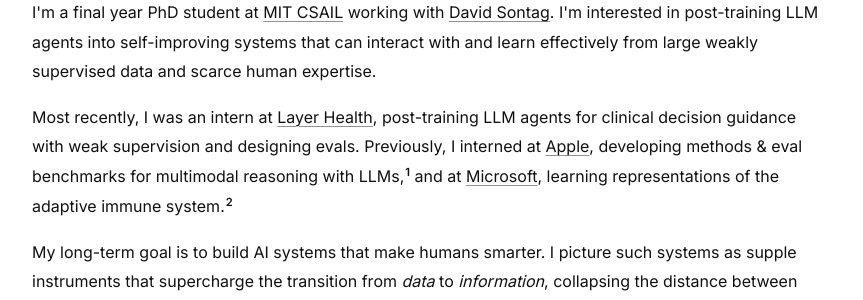
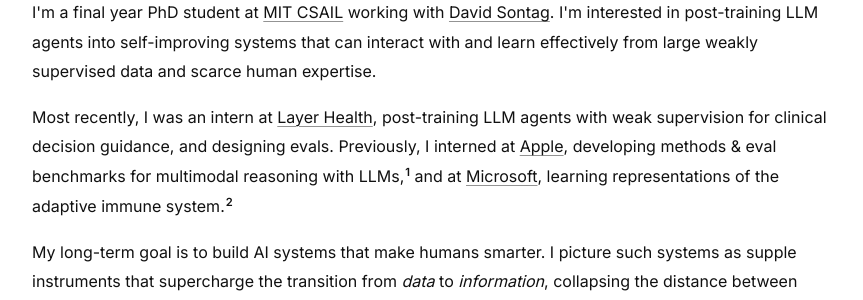
Before and after one commit to demireal/demireal.github.io, a Jekyll site: the page built from index.html, in a window 1280 px wide. Shown: the part 290-590 px from the top of the page, without its empty margins (208-1071 px from the left). Built offline with Jekyll 4.4.1, drawn with Linux system fonts in a browser that asks for light colours.

Commit message:
clarify weak supervision phrasing in Layer Health line
Co-authored-by: Cursor <cursoragent@cursor.com>

```diff
--- a/index.html
+++ b/index.html
@@ -36,7 +36,7 @@ title: ""
     I'm a final year PhD student at <a href="https://www.csail.mit.edu">MIT CSAIL</a> working with <a href="https://people.csail.mit.edu/dsontag/">David Sontag</a>. I'm interested in post-training LLM agents into self-improving systems that can interact with and learn effectively from large weakly supervised data and scarce human expertise.
   </p>
   <p>
-    Most recently, I was an intern at <a href="https://www.layerhealth.com">Layer Health</a>, post-training LLM agents for clinical decision guidance with weak supervision and designing evals. Previously, I interned at <a href="https://machinelearning.apple.com">Apple</a>, developing methods &amp; eval benchmarks for multimodal reasoning with LLMs,<a class="ri-ref" href="https://arxiv.org/pdf/2509.10729"><sup>1</sup></a> and at <a href="https://www.microsoft.com/en-us/research/">Microsoft</a>, learning representations of the adaptive immune system.<a class="ri-ref" href="https://openreview.net/pdf?id=oAukQalLzs"><sup>2</sup></a>
+    Most recently, I was an intern at <a href="https://www.layerhealth.com">Layer Health</a>, post-training LLM agents with weak supervision for clinical decision guidance, and designing evals. Previously, I interned at <a href="https://machinelearning.apple.com">Apple</a>, developing methods &amp; eval benchmarks for multimodal reasoning with LLMs,<a class="ri-ref" href="https://arxiv.org/pdf/2509.10729"><sup>1</sup></a> and at <a href="https://www.microsoft.com/en-us/research/">Microsoft</a>, learning representations of the adaptive immune system.<a class="ri-ref" href="https://openreview.net/pdf?id=oAukQalLzs"><sup>2</sup></a>
   </p>
   <p>
     My long-term goal is to build AI systems that make humans smarter. I picture such systems as supple instruments that supercharge the transition from <em>data</em> to <em>information</em>, collapsing the distance between questions and answers. I believe the biggest impact of AI will not be what it can do in our stead, but the pace at which it enables us to grasp the world and act upon it. From that acceleration, I think, will come the next great enlargement of human capability.
```
